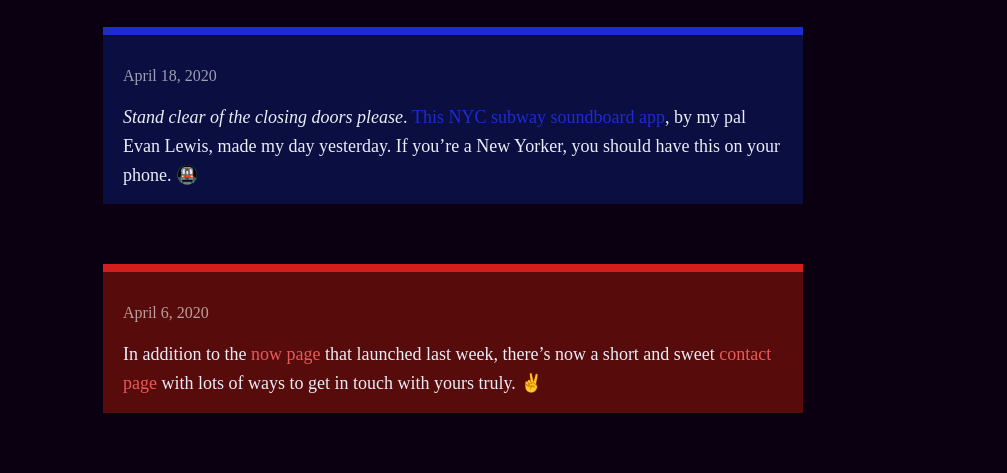
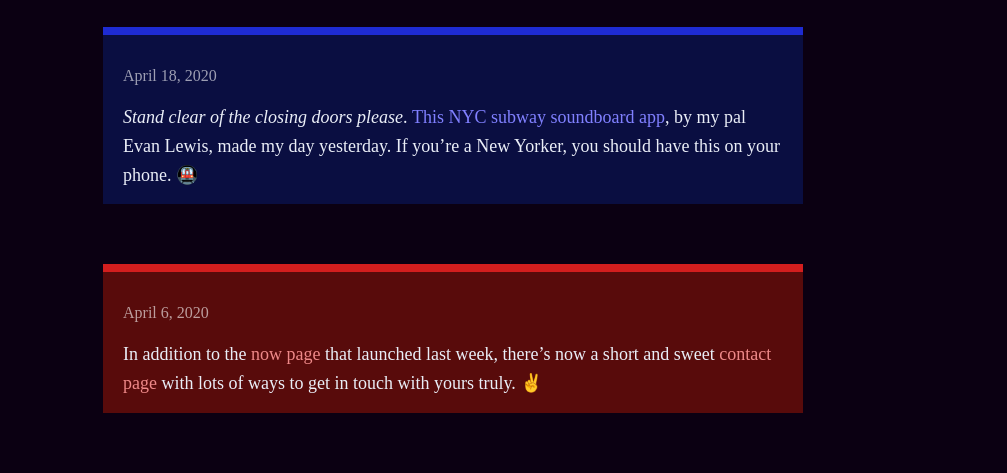
Before and after one commit to mbbischoff/website, a Jekyll site: the page built from _category/shorter.html, in a window 1280 px wide. Shown: the part 558-1031 px from the top of the page, without its empty margins (187-1194 px from the left). Built offline with Jekyll 4.4.1, drawn with Linux system fonts in a browser that asks for light colours; some web fonts are replaced.

Commit message:
Updated Components

```diff
--- a/_sass/_components.scss
+++ b/_sass/_components.scss
@@ -1,26 +1,26 @@
 .color-red { background-color: $red; }
 .color-dark-red { background-color: $dark-red; }
-.links-red a { color: scale-color($red, $lightness: 30%); }
+.links-red a { color: scale-color($red, $lightness: 50%); }
 
 .color-purple { background-color: $purple; }
 .color-dark-purple { background-color: $dark-purple; }
-.links-purple a { color: $purple; }
+.links-purple a { color: scale-color($purple, $lightness: 50%); }
 
 .color-violet { background-color: $violet; }
 .color-dark-violet { background-color: $dark-violet; }
-.links-violet a { color: $violet; }
+.links-violet a { color: scale-color($violet, $lightness: 50%); }
 
 .color-blue { background-color: $blue; }
 .color-dark-blue { background-color: $dark-blue; }
-.links-blue a { color: $blue; }
+.links-blue a { color: scale-color(blue, $lightness: 50%); }
 
 .color-cyan { background-color: $cyan; }
 .color-dark-cyan { background-color: $dark-cyan; }
-.links-cyan a { color: $cyan; }
+.links-cyan a { color: scale-color($cyan, $lightness: 50%); }
 
 .color-green { background-color: $green; }
 .color-dark-green { background-color: $dark-green; }
-.links-green a { color: $green; }
+.links-green a { color: scale-color($green, $lightness: 50%); }
 
 .text-weight-bold { font-weight: bold; }
 
```
